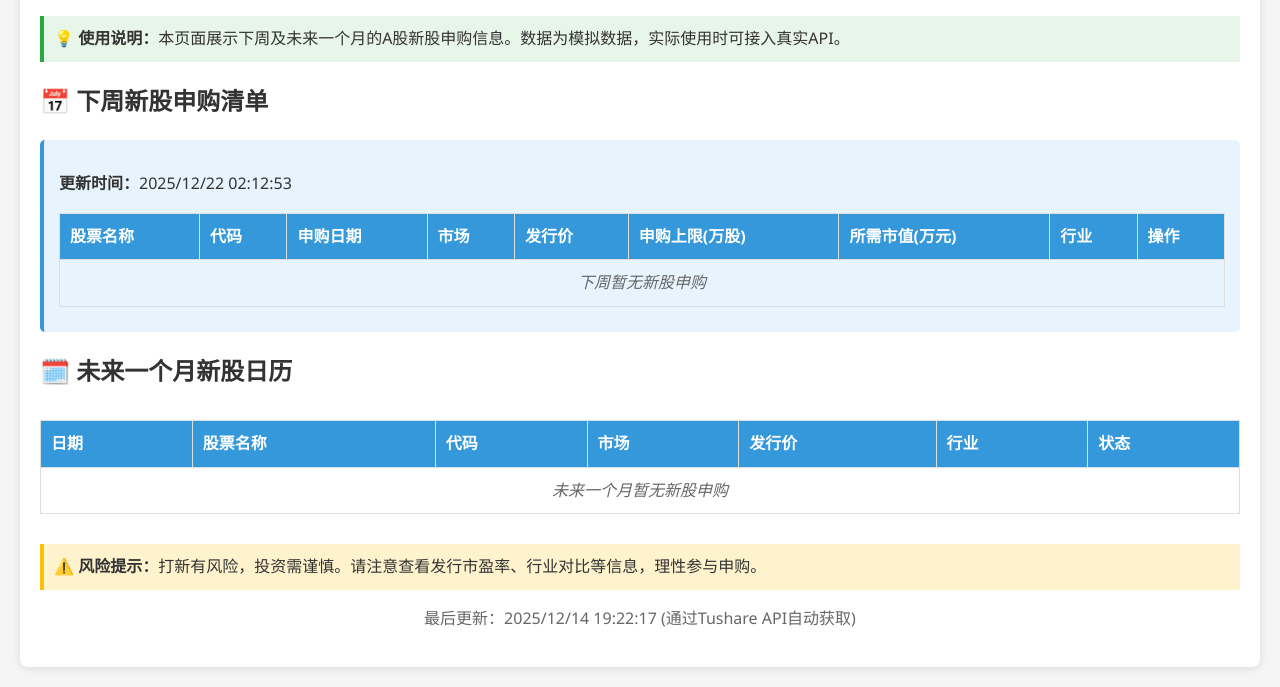
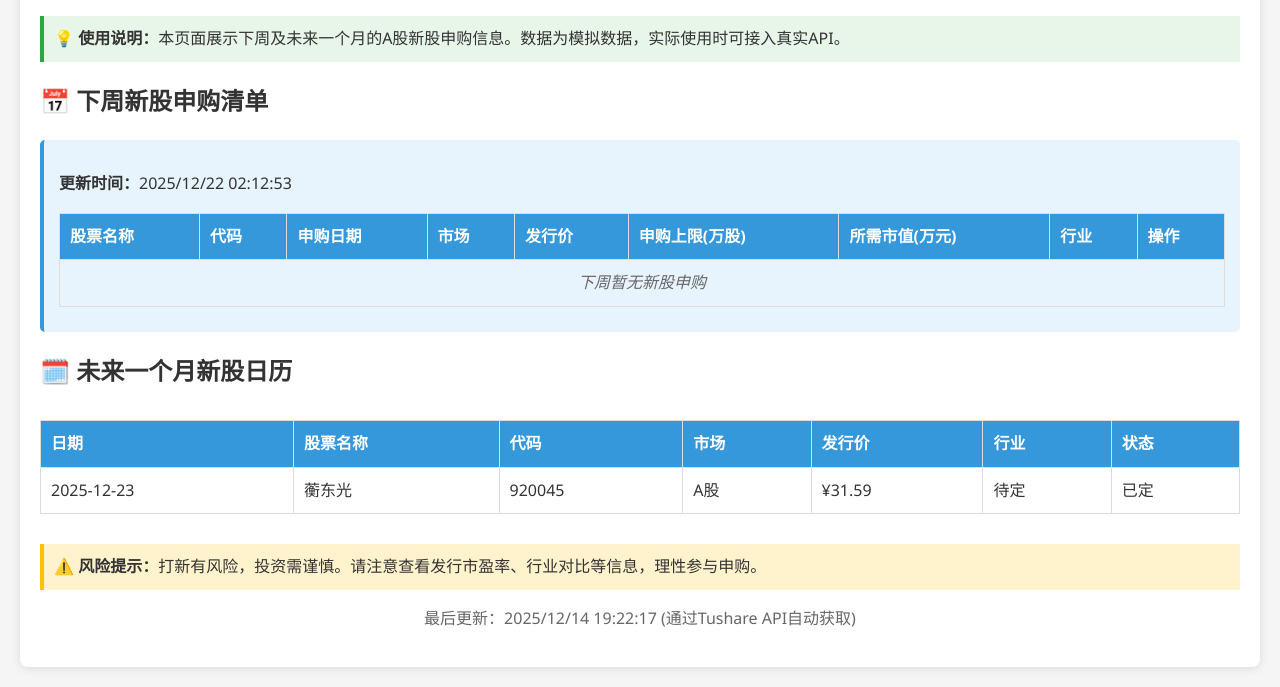
Before and after one commit to raistlin1314-byte/A-stock-ipo-tracker, a website: page index.html in a window 1280 px wide. Shown: the part 130-817 px from the top of the page. Drawn offline with Linux system fonts and the light colour scheme.

Commit message:
deploy: 1d5bb9678fae6a4d602e6c5f8f0045fc5a04de20

```diff
--- a/index.html
+++ b/index.html
@@ -147,67 +147,51 @@
         // 模拟A股新股数据
         const mockIpoData = [
     {
+        "name": "蘅东光",
+        "code": "920045",
+        "date": "2025-12-23",
+        "market": "A股",
+        "price": 31.59,
+        "maxSubscription": 461200,
+        "requiredMarketValue": {
+            "shanghai": 0,
+            "shenzhen": 0
+        },
+        "industry": "待定",
+        "peRatio": 14.99,
+        "expectedFundraise": "3.238亿",
+        "listingDate": "待定"
+    },
+    {
         "name": "新广益",
         "code": "301687",
         "date": "2025-12-22",
         "market": "A股",
-        "price": null,
+        "price": 21.93,
         "maxSubscription": 8500,
         "requiredMarketValue": {
             "shanghai": 0,
             "shenzhen": 0
         },
         "industry": "待定",
-        "peRatio": "待定",
-        "expectedFundraise": "待定",
+        "peRatio": 28.59,
+        "expectedFundraise": "8.052亿",
         "listingDate": "待定"
     },
     {
-        "name": "誉帆科技",
-        "code": "001396",
-        "date": "2025-12-19",
+        "name": "陕西旅游",
+        "code": "603402",
+        "date": "2025-12-22",
         "market": "A股",
-        "price": null,
-        "maxSubscription": 8500,
+        "price": 80.44,
+        "maxSubscription": 19000,
         "requiredMarketValue": {
             "shanghai": 0,
             "shenzhen": 0
         },
         "industry": "待定",
-        "peRatio": "待定",
-        "expectedFundraise": "待定",
-        "listingDate": "待定"
-    },
-    {
-        "name": "强一股份",
-        "code": "688809",
-        "date": "2025-12-19",
-        "market": "A股",
-        "price": null,
-        "maxSubscription": 7500,
-        "requiredMarketValue": {
-            "shanghai": 0,
-            "shenzhen": 0
-        },
-        "industry": "待定",
-        "peRatio": "待定",
-        "expectedFundraise": "待定",
-        "listingDate": "待定"
-    },
-    {
-        "name": "双欣环保",
-        "code": "001369",
-        "date": "2025-12-19",
-        "market": "A股",
-        "price": null,
-        "maxSubscription": 60000,
-        "requiredMarketValue": {
-            "shanghai": 0,
-            "shenzhen": 0
-        },
-        "industry": "待定",
-        "peRatio": "待定",
-        "expectedFundraise": "待定",
+        "peRatio": 12.37,
+        "expectedFundraise": "15.552亿",
         "listingDate": "待定"
     }
 ];
```
